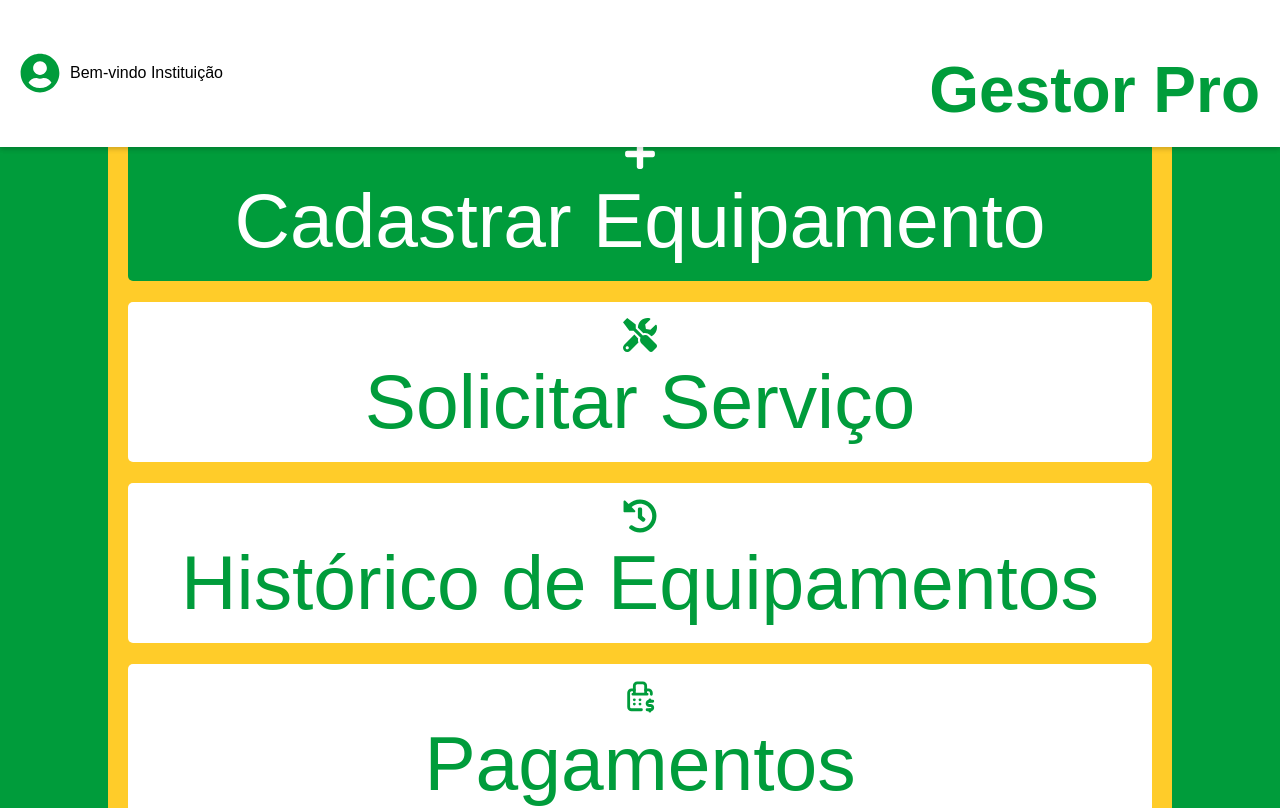
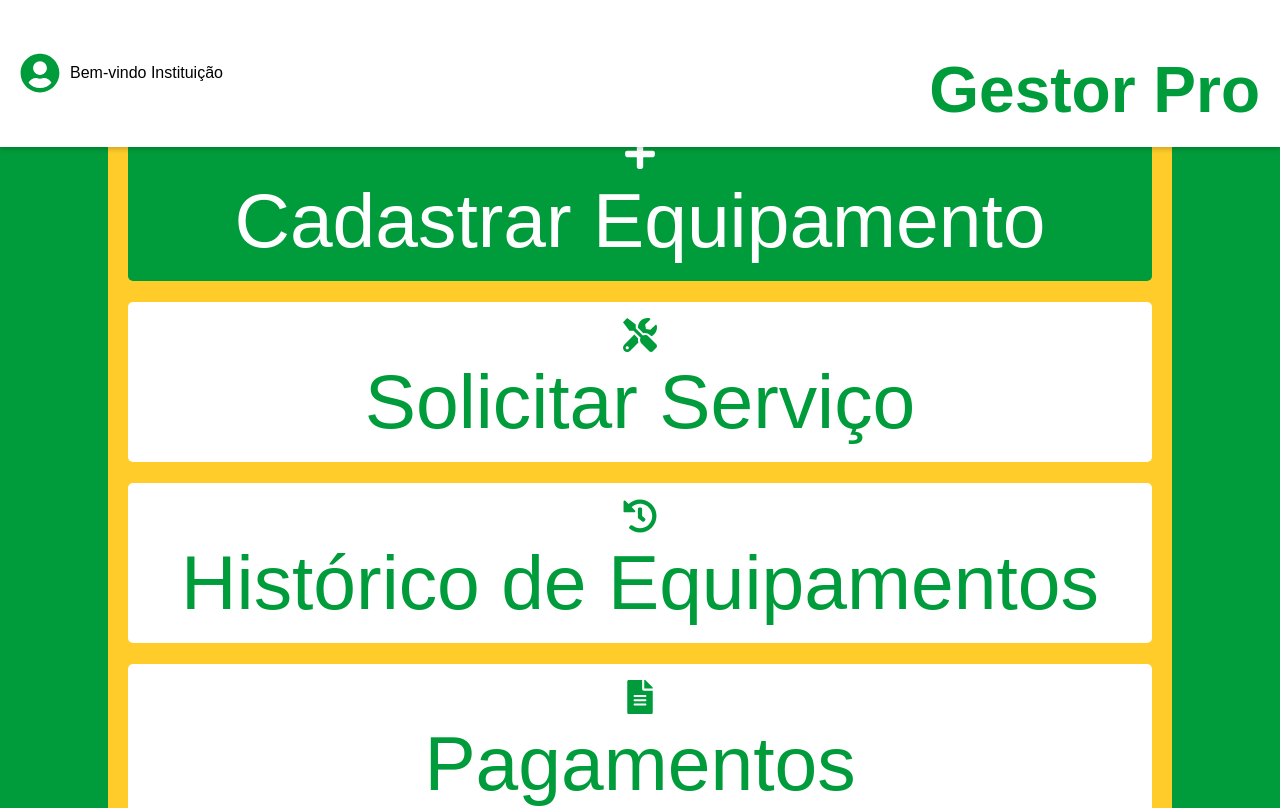
Before and after one commit to deloam/app-Gestor-Pro, a React (Create React App) app: page /institution in a window 1280 px wide. Shown: the top 808 px of the page. Built offline with nearby package versions, Linux system fonts and the light colour scheme.

Commit message:
finalizacao do menu tecnico

```diff
--- a/src/components/InstitutionHome.js
+++ b/src/components/InstitutionHome.js
@@ -1,6 +1,13 @@
 import React from "react";
 import { useNavigate } from "react-router-dom"; // Importando useNavigate
-import { FaPlus, FaTools, FaHistory, FaTable, FaEye } from "react-icons/fa"; // Importando ícones
+import {
+  FaPlus,
+  FaTools,
+  FaHistory,
+  FaFileAlt,
+  FaTable,
+  FaEye,
+} from "react-icons/fa"; // Importando ícones
 import { TbCashRegister } from "react-icons/tb";
 
 import Header from "./Header"; // Importando o componente Header
@@ -35,7 +42,7 @@ const InstitutionHome = () => {
             Histórico de Equipamentos
           </button>
           <button style={styles.button}>
-            <TbCashRegister style={styles.icon} />
+            <FaFileAlt style={styles.icon} />
             Pagamentos
           </button>
           <button
```
